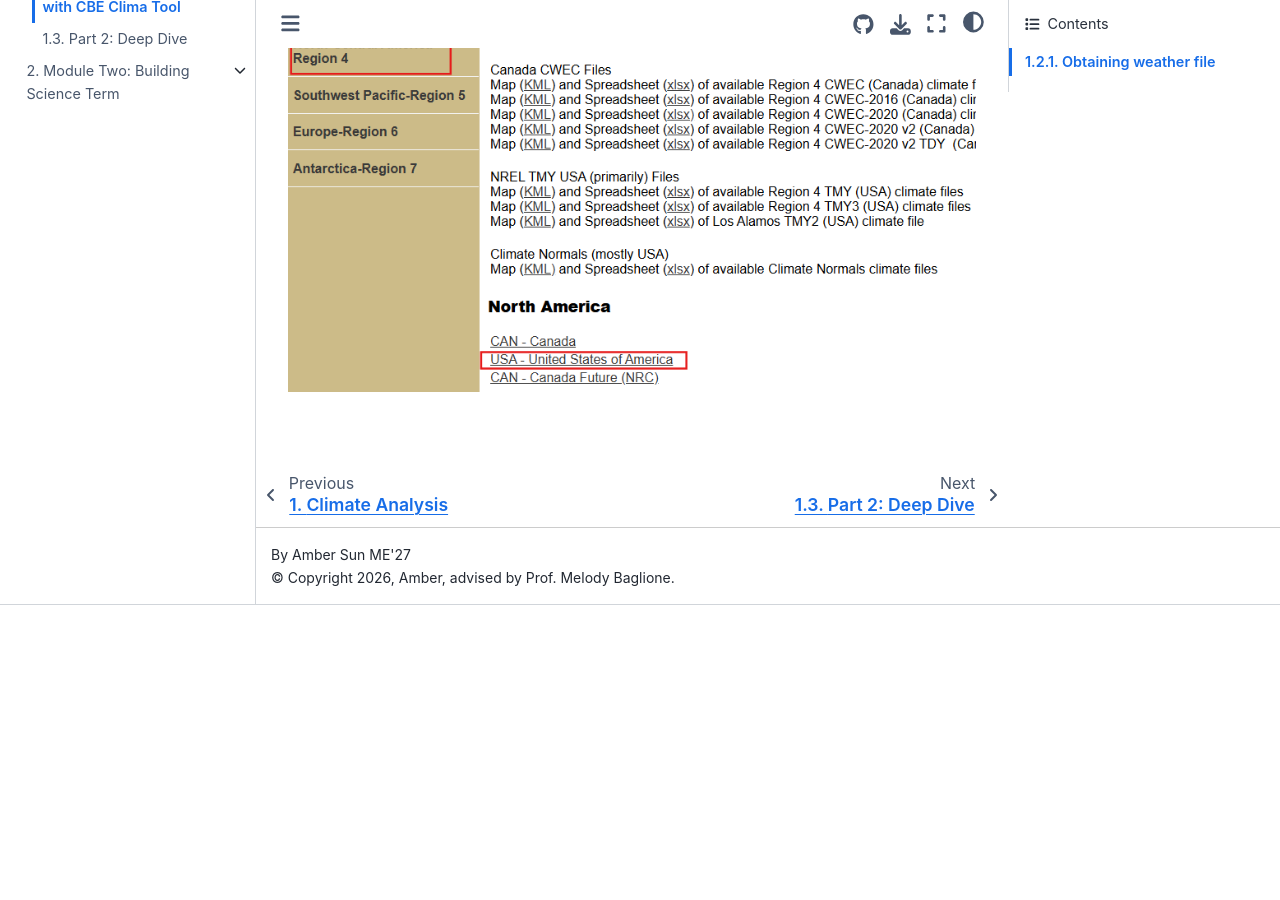
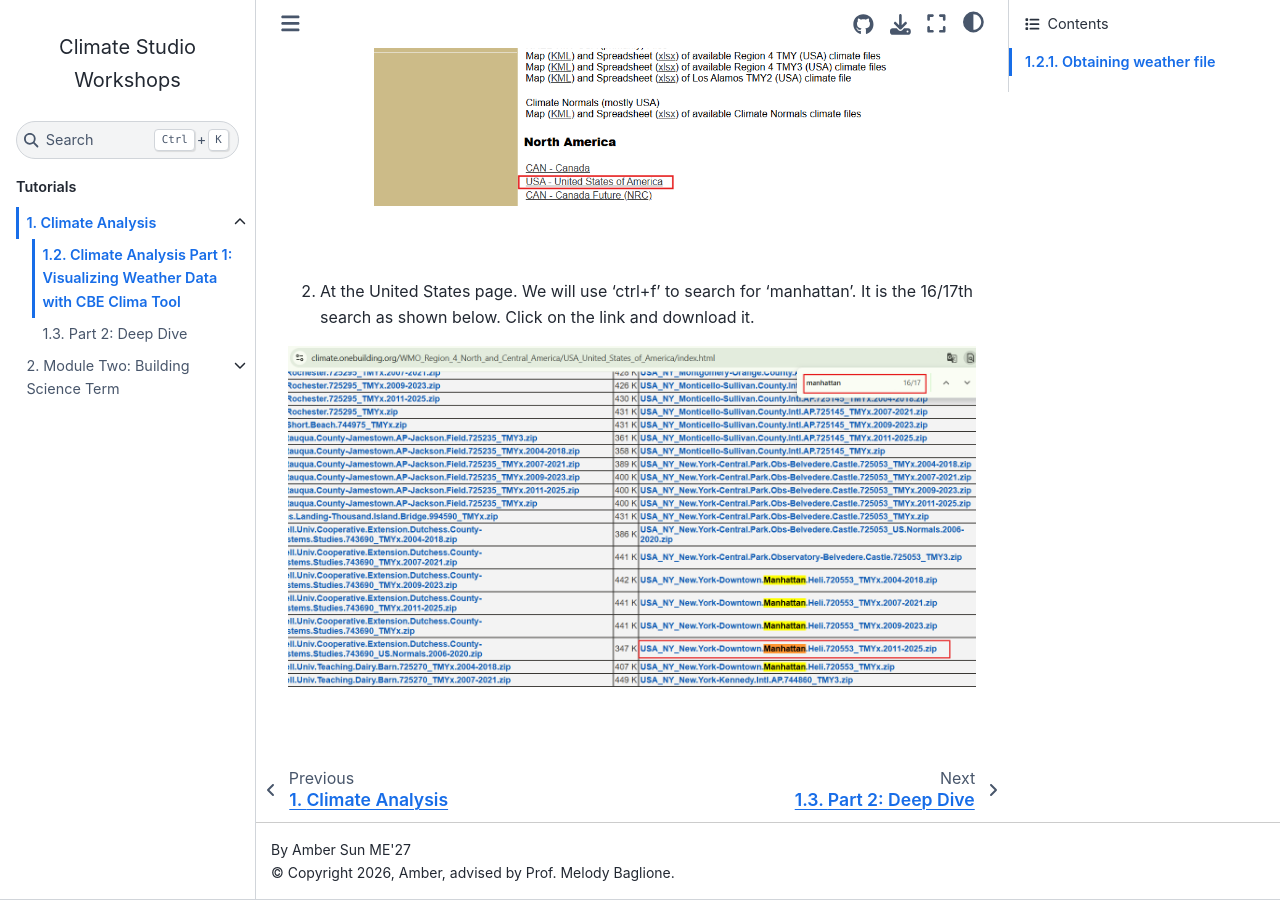
Before and after one commit to amber289/climatestudiotutorial, a Jupyter Book: the page built from workshops/docs/01_1_climate_p1.md, in a window 1280 px wide and 900 px high, scrolled down 726 px. Built offline with Jupyter Book 1.0.4 settings and Sphinx 7.4.7 and the Sphinx Book theme 1.1.4, drawn with Linux system fonts in a browser that asks for light colours; before the commit the page ends 1331 px from its top, so only the background shows below that.

Commit message:
Update 01_1_climate_p1.md

````diff
--- a/workshops/docs/01_1_climate_p1.md
+++ b/workshops/docs/01_1_climate_p1.md
@@ -3,6 +3,13 @@
 ## Obtaining weather file
 1. Go to <a href="https://climate.onebuilding.org/" target="_blank">climate.onebuilding.org</a>. Go to North-Central America-Region 4 -> North America USA - United States of America.
 ```{image} ../static/clima1/clima1_1.png
+:width: 75%
+:align: center
+```
+<br/><br/>
+
+2. At the United States page. We will use 'ctrl+f' to search for 'manhattan'. It is the 16/17th search as shown below. Click on the link and download it.
+```{image} ../static/clima1/clima1_2.png
 :width: 100%
 :align: center
 ```
````
